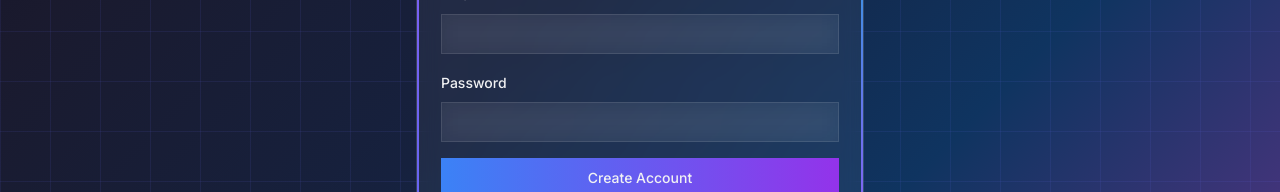
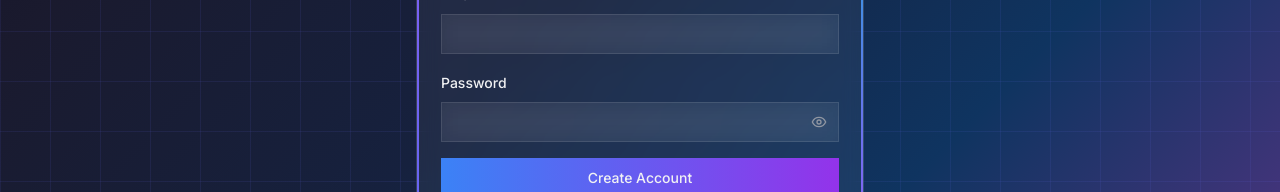
Before and after one commit to Manish-S-Patil/AR-project, a React (Vite) app: page /signup in a window 1280 px wide. Shown: the part 469-661 px from the top of the page. Built offline with nearby package versions, Linux system fonts and the light colour scheme; no server answers.

Commit message:
feat: enhance Signup component with password visibility toggle
- Add Eye and EyeOff icons to allow users to toggle password visibility in the Signup form.
- Introduce a new state variable to manage the visibility of the password input field, improving user experience during account creation.

```diff
--- /dev/null
+++ b/public/static.json
@@ -0,0 +1,5 @@
+{
+  "routes": [
+    { "src": "/.*", "dest": "/index.html" }
+  ]
+}
--- a/src/pages/Signup.jsx
+++ b/src/pages/Signup.jsx
@@ -1,7 +1,7 @@
 import React, { useState } from 'react'
 import { useNavigate, Link } from 'react-router-dom'
 import { motion } from 'framer-motion'
-import { Users, Loader2, Shield } from 'lucide-react'
+import { Users, Loader2, Shield, Eye, EyeOff } from 'lucide-react'
 import { Button } from '../components/ui/button'
 import { Input } from '../components/ui/input'
 import { Label } from '../components/ui/label'
@@ -15,6 +15,7 @@ export default function Signup() {
   const [email, setEmail] = useState('')
   const [password, setPassword] = useState('')
   const [isSubmitting, setIsSubmitting] = useState(false)
+  const [showPassword, setShowPassword] = useState(false)
 
   const handleSubmit = async (e) => {
     e.preventDefault()
@@ -80,7 +81,15 @@ export default function Signup() {
           <form onSubmit={handleSubmit} className="space-y-4">
             <div className="space-y-2"><Label htmlFor="username">Username</Label><Input id="username" value={username} onChange={e=>setUsername(e.target.value)} className="glass-effect" /></div>
             <div className="space-y-2"><Label htmlFor="email">Email</Label><Input id="email" type="email" value={email} onChange={e=>setEmail(e.target.value)} className="glass-effect" /></div>
-            <div className="space-y-2"><Label htmlFor="password">Password</Label><Input id="password" type="password" value={password} onChange={e=>setPassword(e.target.value)} className="glass-effect" /></div>
+            <div className="space-y-2">
+              <Label htmlFor="password">Password</Label>
+              <div className="relative">
+                <Input id="password" type={showPassword ? 'text' : 'password'} value={password} onChange={e=>setPassword(e.target.value)} className="glass-effect pr-10" />
+                <button type="button" onClick={()=>setShowPassword(!showPassword)} className="absolute right-3 top-1/2 -translate-y-1/2 text-muted-foreground">
+                  {showPassword ? <EyeOff className="w-4 h-4" /> : <Eye className="w-4 h-4" />}
+                </button>
+              </div>
+            </div>
             <Button type="submit" className="w-full bg-gradient-to-r from-blue-500 to-purple-600 hover:from-blue-600 hover:to-purple-700" disabled={isSubmitting}>
               {isSubmitting ? (<span className="inline-flex items-center gap-2"><Loader2 className="w-4 h-4 animate-spin" />Creating...</span>) : 'Create Account'}
             </Button>
```
